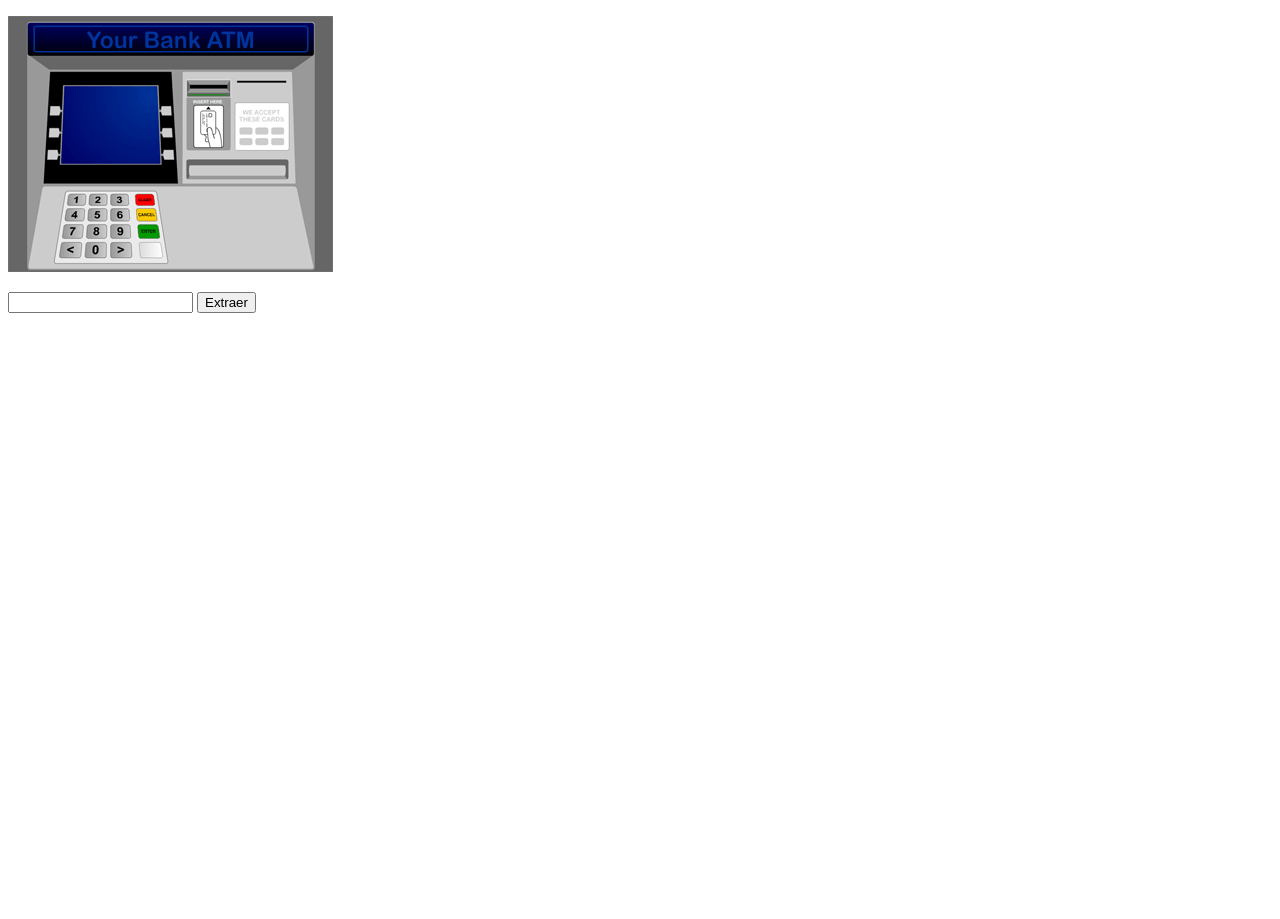
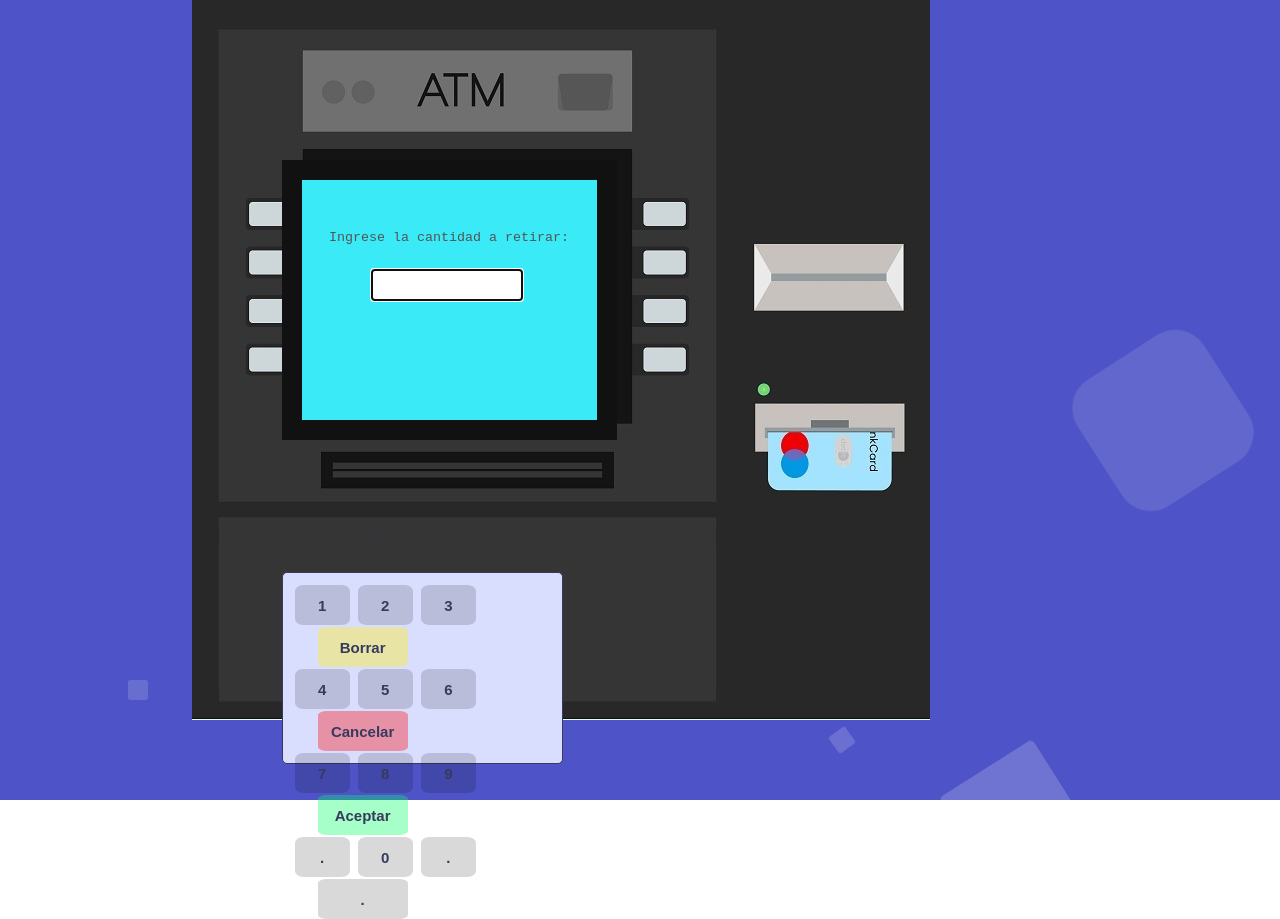
Before and after one commit to JorgeR-Code/ATM-01, a plain HTML site: page atm.html in a window 1280 px wide. Before the commit the page ends 800 px from the top, so only its background shows below. Drawn offline with nearby package versions, Linux system fonts and the light colour scheme.

Commit message:
keyboard added

```diff
--- a/atm.html
+++ b/atm.html
@@ -5,16 +5,66 @@
     <meta http-equiv="X-UA-Compatible" content="IE=edge">
     <meta name="viewport" content="width=device-width, initial-scale=1.0">
     <title>Cajero automatico</title>
+    <link rel="stylesheet" href="main.css"/>
+    <script src="https://code.jquery.com/jquery-3.2.1.js"></script>
 </head>
 <body>
-    <p>
-        <img src= "cajero.gif" />
-    </p>
-    <p>
-        <input type="number" id="dinero" />
-        <input type="button" value="Extraer" id= "extraer" />
-    </p>
-    <p id="resultado"></p>
+    <div class="area" >
+
+        <div class="container">
+            <div></div>
+            <div> <p class="imagen">
+                <img src= "atm.jpg" />
+
+            </p></div>
+
+            <div class="divTextArea">
+                <textarea class="textarea" disabled>Ingrese la cantidad a retirar:</textarea>
+
+                <textarea id="dinero" class="dinero" autofocus></textarea>
+                <!-- <input type="number" id="dinero" class="dinero" autofocus/> -->
+
+            </div>
+            <div class="keyboard" id="keyboard">
+                <a class="keyNumber" data="1">1</a>
+                <a class="keyNumber" data="2">2</a>
+                <a class="keyNumber" data="3">3</a>
+                <a class="keyNumber1" id="borrar" data="DEL">Borrar</a><br>
+                <a class="keyNumber" data="4">4</a>
+                <a class="keyNumber" data="5">5</a>
+                <a class="keyNumber" data="6">6</a>
+                <div class="keyNumber1" id="cancelar" >Cancelar</div><br>
+                <a class="keyNumber" data="7">7</a>
+                <a class="keyNumber" data="8">8</a>
+                <a class="keyNumber" data="9">9</a>
+                <div class="keyNumber1" id="aceptar">Aceptar</div><br>
+                <div class="keyNumber">.</div>
+                <a class="keyNumber" data="0">0</a>
+                <div class="keyNumber">.</div>
+                <div class="keyNumber1">.</div>
+            </div>
+            <div class="resultado">
+            <p id="resultado"></p>
+            </div>
+
+
+        </div>
+        <ul class="circles">
+            <li></li>
+            <li></li>
+            <li></li>
+            <li></li>
+            <li></li>
+            <li></li>
+            <li></li>
+            <li></li>
+            <li></li>
+            <li></li>
+    </ul>
+
+</div >
+
+
     <script src= "cajero.js"></script>
 </body>
 </html>
--- a/cajero.js
+++ b/cajero.js
@@ -15,7 +15,7 @@ function Colsulta (){
 
     dinero = document.getElementById("dinero").value;
     var arrayValueMin = [];
- //----Total amount i casher------------
+ //----Total amount in casher------------
     for (var b of caja){
 
         var val = b.valor
@@ -99,7 +99,18 @@ function entregarDinero()
 }
 
 
-
+//-------------Code for keyboard-----------
+$(document).ready(function(){
+    $("#keyboard a").on('click', function() {
+        if ($(this).attr('data') == 'DEL') {
+            board_text = $('textarea.dinero').val();
+            board_text = board_text.substring(0, board_text.length-1);
+            $('textarea.dinero').val(board_text);
+        } else {
+            $('textarea.dinero').val($('textarea.dinero').val() + $(this).attr('data'));
+        }
+    });
+});
 //----------variables are created---------
 
 var caja = [];
@@ -116,5 +127,5 @@ var totalCajero = 0;
 var multiple = 10;
 
 var r = document.getElementById("resultado");
-var b = document.getElementById("extraer");
+var b = document.getElementById("aceptar");
 b.addEventListener("click", entregarDinero);
--- /dev/null
+++ b/main.css
@@ -0,0 +1,263 @@
+@import url('https://fonts.googleapis.com/css?family=Exo:400,700');
+
+*{
+    margin: 0;
+    padding: 0;
+}
+
+.container {
+    width: 100vw;
+    height: 100vh;
+
+    font-family: 'Quicksand', sans-serif;
+    font-weight: bold;
+    font-size: 20px;
+
+    display: grid;
+
+    grid-template-columns: 15% 7% 22% 5% 14% 37%;
+    grid-template-rows: 20% 39% 12.5% 28.5%;
+}
+
+.textarea{
+    position:absolute; z-index:2;
+    padding-top: 50px;
+    resize: none;
+    background: rgb(58, 234, 247);
+    width:295px;
+    height:190px;
+    border: 20px solid #111111;
+    text-align-last: center;
+
+}
+
+.dinero{
+    position:relative; z-index:3;
+    margin-top: 110px;
+    margin-left: 90px;
+    border: none;
+    width: 150px;
+    height: 30px;
+    text-align: center;
+    font-size: larger;
+    resize: none;
+}
+
+
+.divTextArea{
+    grid-column: 3/4;
+    grid-row: 2/3;
+}
+
+.keyboard{
+    position:relative; z-index:4;
+    grid-column: 3/4;
+    grid-row: 4/5;
+    height: 170px;
+    display: inline-block;
+    border-radius: 5px;
+    padding: 10px;
+    font-size: 15px;
+    background: #d9deff;
+    border: 1px solid #363b5e;
+    user-select: none;
+    -moz-user-select: none;
+    -ms-user-select: none;
+    -webkit-user-select: none;
+
+}
+
+.keyNumber{
+    width: 55px;
+    height: 40px;
+    margin: 2px;
+    background: rgba(0, 0, 0, 0.15);
+    color: #363b5e;
+    border-radius: 15%;
+    display: inline-flex;
+    align-items: center;
+    justify-content: center;
+    font-weight: bold;
+    cursor: pointer;
+}
+
+.keyNumber1{
+    width: 90px;
+    height: 40px;
+    margin-left: 25px;
+    background: rgba(0, 0, 0, 0.15);
+    color: #363b5e;
+    border-radius: 10%;
+    display: inline-flex;
+    align-items: center;
+    justify-content: center;
+    font-weight: bold;
+    cursor: pointer;
+}
+
+.keyNumber:active{
+    background: rgba(0, 0, 0, 0.25);
+}
+
+.keyNumber1:active{
+    background: rgba(0, 0, 0, 0.25);
+}
+
+#borrar{
+    background: rgba(255, 238, 0, 0.35);
+}
+
+#borrar:active{
+    background: rgba(255, 238, 0, 0.55);
+}
+
+#cancelar{
+    background: rgba(255, 0, 0, 0.35);
+}
+
+#cancelar:active{
+    background: rgba(255, 0, 0, 0.55);
+}
+
+#aceptar{
+    background: rgba(0, 255, 98, 0.35);
+}
+
+#aceptar:active{
+    background: rgba(0, 255, 98, 0.55);
+}
+
+.resultado{
+    position:relative; z-index:3;
+    grid-column: 6/7;
+    grid-row: 2/3;
+}
+
+.container .imagen{
+    position:relative; z-index:1;
+}
+
+
+.area{
+    background: #4e54c8;
+    background: -webkit-linear-gradient(to left, #8f94fb, #4e54c8);
+    width: 100%;
+    height:100vh;
+
+
+}
+
+.circles{
+    position:absolute; z-index:0;
+    top: 0;
+    left: 0;
+    width: 100%;
+    height: 100%;
+    overflow: hidden;
+}
+
+.circles li{
+    position: absolute;
+    display: block;
+    list-style: none;
+    width: 20px;
+    height: 20px;
+    background: rgba(255, 255, 255, 0.2);
+    animation: animate 25s linear infinite;
+    bottom: -150px;
+
+}
+
+.circles li:nth-child(1){
+    left: 25%;
+    width: 80px;
+    height: 80px;
+    animation-delay: 0s;
+}
+
+
+.circles li:nth-child(2){
+    left: 10%;
+    width: 20px;
+    height: 20px;
+    animation-delay: 2s;
+    animation-duration: 12s;
+}
+
+.circles li:nth-child(3){
+    left: 70%;
+    width: 20px;
+    height: 20px;
+    animation-delay: 4s;
+}
+
+.circles li:nth-child(4){
+    left: 40%;
+    width: 60px;
+    height: 60px;
+    animation-delay: 0s;
+    animation-duration: 18s;
+}
+
+.circles li:nth-child(5){
+    left: 65%;
+    width: 20px;
+    height: 20px;
+    animation-delay: 0s;
+}
+
+.circles li:nth-child(6){
+    left: 75%;
+    width: 110px;
+    height: 110px;
+    animation-delay: 3s;
+}
+
+.circles li:nth-child(7){
+    left: 35%;
+    width: 150px;
+    height: 150px;
+    animation-delay: 7s;
+}
+
+.circles li:nth-child(8){
+    left: 50%;
+    width: 25px;
+    height: 25px;
+    animation-delay: 15s;
+    animation-duration: 45s;
+}
+
+.circles li:nth-child(9){
+    left: 20%;
+    width: 15px;
+    height: 15px;
+    animation-delay: 2s;
+    animation-duration: 35s;
+}
+
+.circles li:nth-child(10){
+    left: 85%;
+    width: 150px;
+    height: 150px;
+    animation-delay: 0s;
+    animation-duration: 11s;
+}
+
+
+
+@keyframes animate {
+
+    0%{
+        transform: translateY(0) rotate(0deg);
+        opacity: 1;
+        border-radius: 0;
+    }
+
+    100%{
+        transform: translateY(-1000px) rotate(720deg);
+        opacity: 0;
+        border-radius: 50%;
+    }
+
+}
```
Also changed, not shown: atm.jpg (added).
